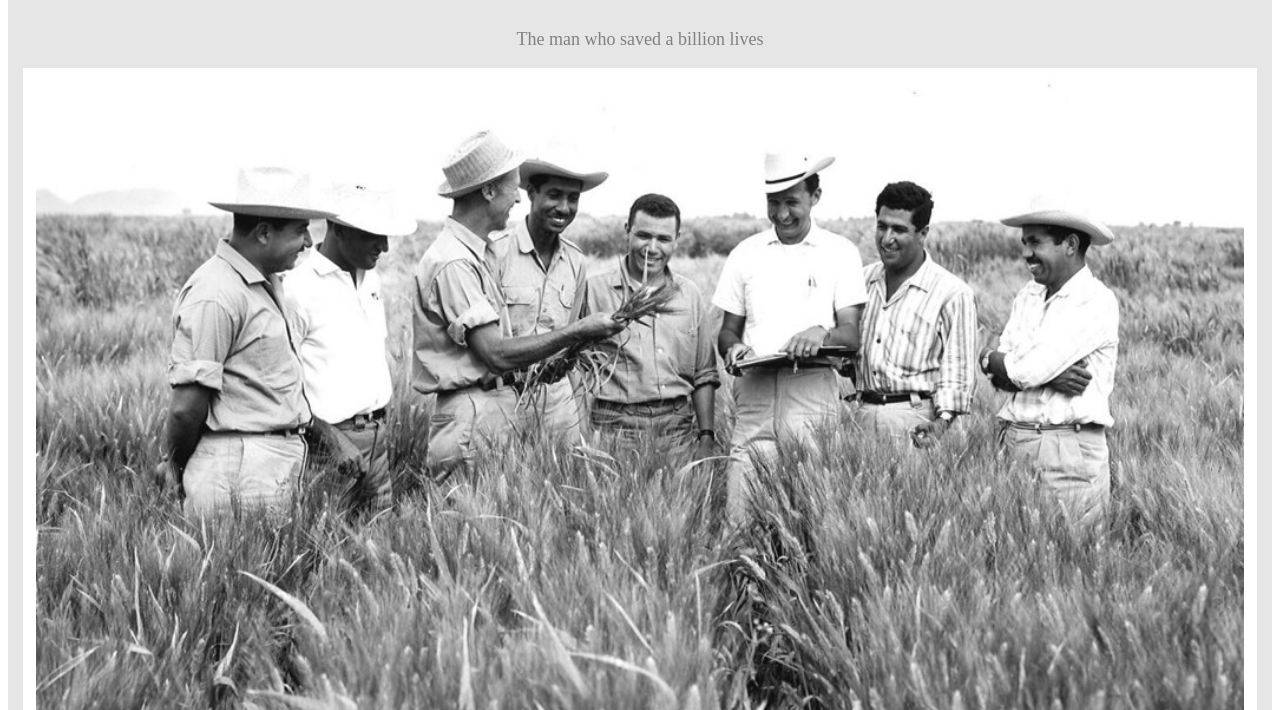
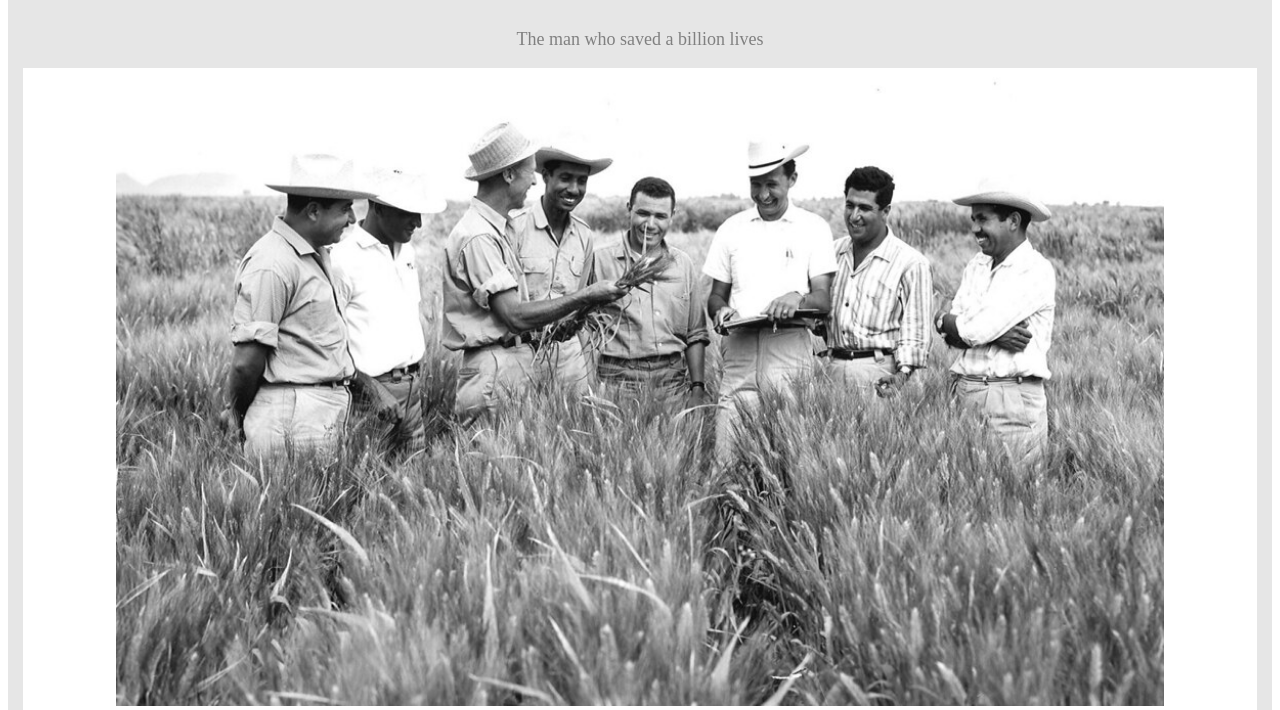
Before and after one commit to Sajid1500/fccpro1, a plain HTML site: page index.html in a window 1280 px wide. Shown: the part 90-800 px from the top of the page. Drawn offline with Linux system fonts and the light colour scheme.

Commit message:
image change

```diff
--- a/style.css
+++ b/style.css
@@ -20,7 +20,7 @@
   align-items: center;
 }
 #image {
-  width: 98%;
+  width: 85%;
 }
 #img-caption {
   color: gray;
```
